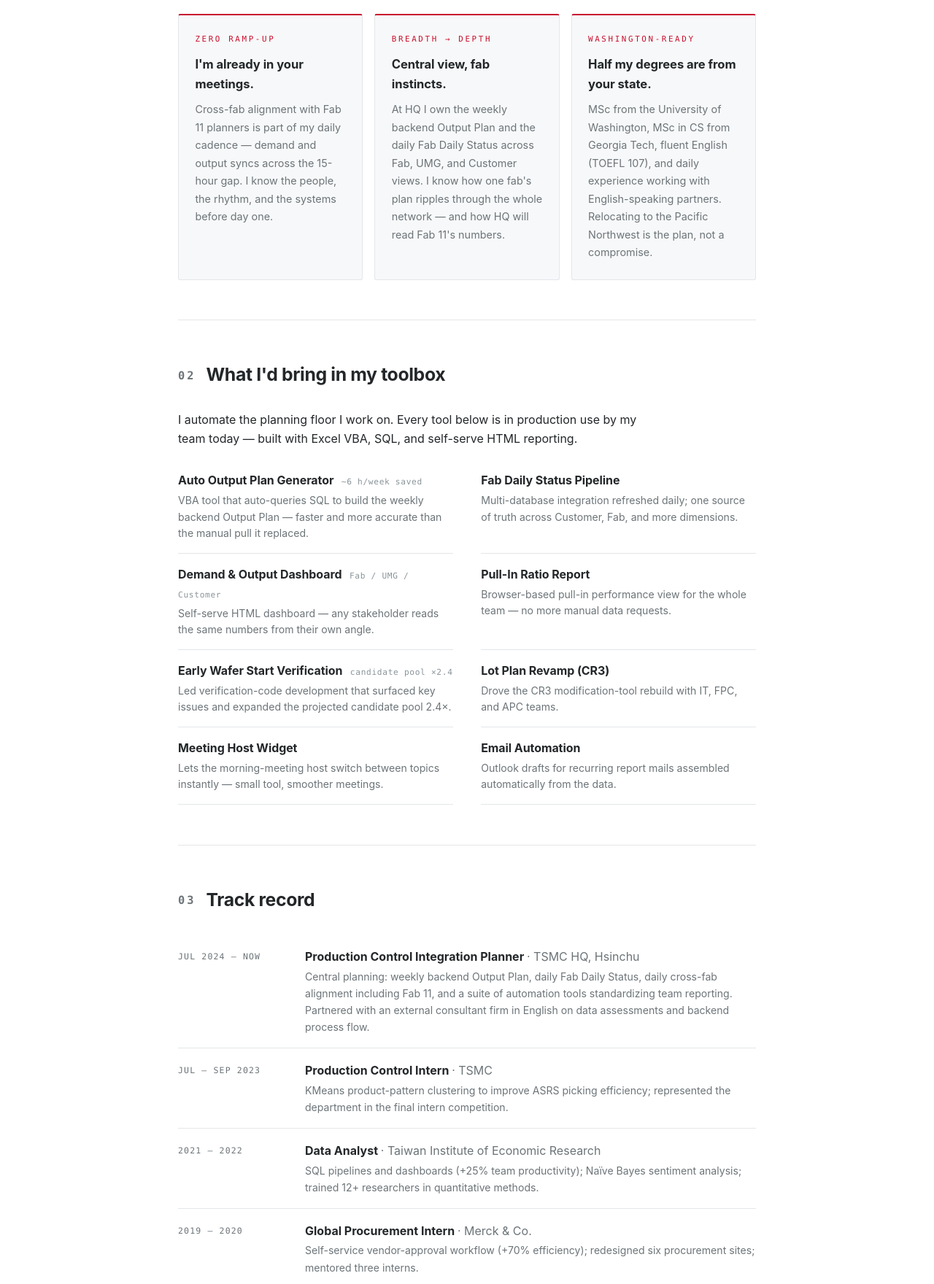
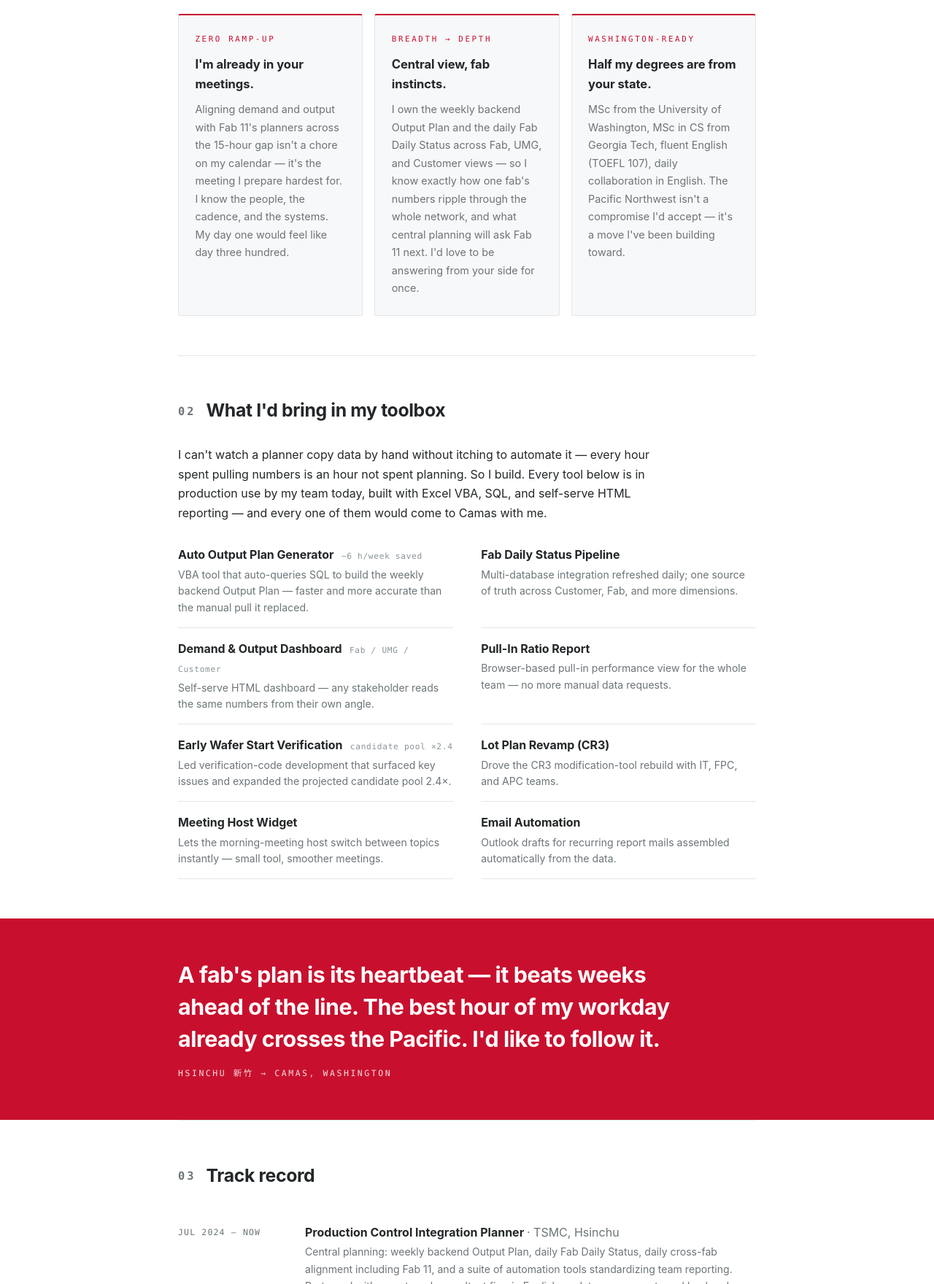
Before and after one commit to jaykuo0619/jaykuo0619.github.io, a plain HTML site: page index.html in a window 1280 px wide. Shown: the part 1040-2800 px from the top of the page at 73% size. Drawn offline with Linux system fonts and the light colour scheme.

Commit message:
Drop HQ mentions, energize copy, add statement band

```diff
--- a/index.html
+++ b/index.html
@@ -27,7 +27,7 @@
 html{scroll-behavior:smooth}
 body{margin:0;background:var(--paper);color:var(--ink);font-family:var(--sans);
   line-height:1.65;-webkit-font-smoothing:antialiased;
-  border-top:3px solid var(--pine)}
+  border-top:3px solid var(--pine);overflow-x:clip}
 a{color:var(--pine);text-decoration-thickness:1px;text-underline-offset:3px}
 a:hover{text-decoration-thickness:2px}
 ::selection{background:var(--pine);color:var(--pine-ink)}
@@ -96,6 +96,14 @@ p{margin:0 0 1rem;max-width:66ch}
 .tools .d{font-size:.88rem;color:var(--dim);margin-top:.2rem;line-height:1.6}
 @media (max-width:700px){ .tools{grid-template-columns:1fr} }
 
+/* statement band */
+.band{background:var(--pine);color:var(--pine-ink);margin:0 calc(50% - 50vw);padding:3.4rem 0}
+.band .inner{max-width:840px;margin:0 auto;padding:0 1.5rem}
+.band p{margin:0;font-weight:700;font-size:clamp(1.3rem,3.4vw,1.9rem);line-height:1.45;
+  letter-spacing:-.015em;max-width:none;text-wrap:balance}
+.band .sub{margin-top:1rem;font-family:var(--mono);font-weight:400;font-size:.72rem;
+  letter-spacing:.22em;opacity:.85}
+
 /* timeline */
 .xp{margin:0;padding:0;list-style:none}
 .xp li{display:grid;grid-template-columns:150px 1fr;gap:1.5rem;padding:1.05rem 0;
@@ -141,13 +149,14 @@ footer{border-top:1px solid var(--line);padding:2rem 0 2.6rem;
   </div>
 
   <header class="hero">
-    <div class="eyebrow">Production Control · TSMC HQ · Hsinchu, Taiwan</div>
+    <div class="eyebrow">Production Control · TSMC · Hsinchu, Taiwan</div>
     <h1>Already planning with Fab&nbsp;11 —<br>just from <em>6,000 miles away</em>.</h1>
-    <p class="lede">I'm Jay Kuo, a Production Control Integration Planner at TSMC headquarters.
-    From the central planning floor I see every fab's demand, output, and commitments —
-    and <b>I align with Fab 11's planning team every working day</b>. When a fab planner
-    opportunity opens in Camas, I hope to bring that daily partnership on-site —
-    already knowing the team, the systems, and the numbers.</p>
+    <p class="lede">I'm Jay Kuo, a Production Control Integration Planner at TSMC. Central
+    planning taught me to love the big picture — every fab's demand, output, and promises
+    on one screen. But the part of my day I genuinely look forward to is
+    <b>the sync with Fab 11's planning team, every working day</b>. When a fab planner
+    opportunity opens in Camas, I want to bring that energy on-site — already knowing
+    the team, the systems, and the numbers.</p>
 
     <div class="route" aria-label="Map: Hsinchu, Taiwan to Camas, Washington across the Pacific">
       <svg viewBox="0 0 840 330">
@@ -215,7 +224,7 @@ footer{border-top:1px solid var(--line);padding:2rem 0 2.6rem;
         <circle class="ring" cx="46" cy="249" r="8"/>
         <circle class="dot" cx="46" cy="249" r="3.5"/>
         <line class="leader" x1="54" y1="253" x2="120" y2="276"/>
-        <text class="city" x="126" y="280">HSINCHU · TSMC HQ</text>
+        <text class="city" x="126" y="280">HSINCHU · TAIWAN</text>
         <text x="126" y="296">TODAY · CENTRAL PRODUCTION CONTROL</text>
         <!-- Camas -->
         <circle class="ring" cx="824" cy="77" r="8"/>
@@ -242,26 +251,29 @@ footer{border-top:1px solid var(--line);padding:2rem 0 2.6rem;
     <div class="why">
       <div class="w"><span class="k">Zero ramp-up</span>
         <h3>I'm already in your meetings.</h3>
-        <p>Cross-fab alignment with Fab 11 planners is part of my daily cadence — demand and
-        output syncs across the 15-hour gap. I know the people, the rhythm, and the systems
-        before day one.</p></div>
+        <p>Aligning demand and output with Fab 11's planners across the 15-hour gap isn't a
+        chore on my calendar — it's the meeting I prepare hardest for. I know the people,
+        the cadence, and the systems. My day one would feel like day three hundred.</p></div>
       <div class="w"><span class="k">Breadth → depth</span>
         <h3>Central view, fab instincts.</h3>
-        <p>At HQ I own the weekly backend Output Plan and the daily Fab Daily Status across
-        Fab, UMG, and Customer views. I know how one fab's plan ripples through the whole
-        network — and how HQ will read Fab 11's numbers.</p></div>
+        <p>I own the weekly backend Output Plan and the daily Fab Daily Status across Fab,
+        UMG, and Customer views — so I know exactly how one fab's numbers ripple through
+        the whole network, and what central planning will ask Fab 11 next. I'd love to be
+        answering from your side for once.</p></div>
       <div class="w"><span class="k">Washington-ready</span>
         <h3>Half my degrees are from your state.</h3>
         <p>MSc from the University of Washington, MSc in CS from Georgia Tech, fluent English
-        (TOEFL 107), and daily experience working with English-speaking partners. Relocating
-        to the Pacific Northwest is the plan, not a compromise.</p></div>
+        (TOEFL 107), daily collaboration in English. The Pacific Northwest isn't a compromise
+        I'd accept — it's a move I've been building toward.</p></div>
     </div>
   </section>
 
   <section id="tools" class="reveal">
     <h2><span class="num">02</span>What I'd bring in my toolbox</h2>
-    <p>I automate the planning floor I work on. Every tool below is in production use by my
-    team today — built with Excel VBA, SQL, and self-serve HTML reporting.</p>
+    <p>I can't watch a planner copy data by hand without itching to automate it — every hour
+    spent pulling numbers is an hour not spent planning. So I build. Every tool below is in
+    production use by my team today, built with Excel VBA, SQL, and self-serve HTML reporting —
+    and every one of them would come to Camas with me.</p>
     <ul class="tools">
       <li><div class="t">Auto Output Plan Generator <span class="m">~6 h/week saved</span></div>
         <div class="d">VBA tool that auto-queries SQL to build the weekly backend Output Plan — faster and more accurate than the manual pull it replaced.</div></li>
@@ -282,11 +294,20 @@ footer{border-top:1px solid var(--line);padding:2rem 0 2.6rem;
     </ul>
   </section>
 
+  <div class="band">
+    <div class="inner">
+      <p>A fab's plan is its heartbeat — it beats weeks ahead
+      of the line. The best hour of my workday already crosses
+      the Pacific. I'd like to follow it.</p>
+      <div class="sub">HSINCHU 新竹 → CAMAS, WASHINGTON</div>
+    </div>
+  </div>
+
   <section id="xp" class="reveal">
     <h2><span class="num">03</span>Track record</h2>
     <ul class="xp">
       <li><div class="when">JUL 2024 — NOW</div>
-        <div><div class="role">Production Control Integration Planner <span class="org">· TSMC HQ, Hsinchu</span></div>
+        <div><div class="role">Production Control Integration Planner <span class="org">· TSMC, Hsinchu</span></div>
         <div class="note">Central planning: weekly backend Output Plan, daily Fab Daily Status, daily cross-fab
         alignment including Fab 11, and a suite of automation tools standardizing team reporting.
         Partnered with an external consultant firm in English on data assessments and backend process flow.</div></div></li>
@@ -317,8 +338,9 @@ footer{border-top:1px solid var(--line);padding:2rem 0 2.6rem;
 
   <section id="contact" class="contact reveal">
     <h2><span class="num">05</span>Let's talk before the req opens</h2>
-    <p>I'd welcome a conversation about Fab 11's planning roadmap — what the team needs next,
-    and where I can help from day one. My detailed résumés are below.</p>
+    <p>Few things would excite me more than helping plan Fab 11's next chapter — the fab
+    where TSMC's American story started. I'd genuinely welcome a conversation about what
+    your team needs next, and where I could help from day one. My detailed résumés are below.</p>
     <div class="cta-row">
       <a class="btn primary" href="mailto:kuohungyi5@gmail.com">EMAIL JAY</a>
       <a class="btn" href="https://linkedin.com/in/jaykuo0619" target="_blank" rel="noopener">LINKEDIN</a>
```
